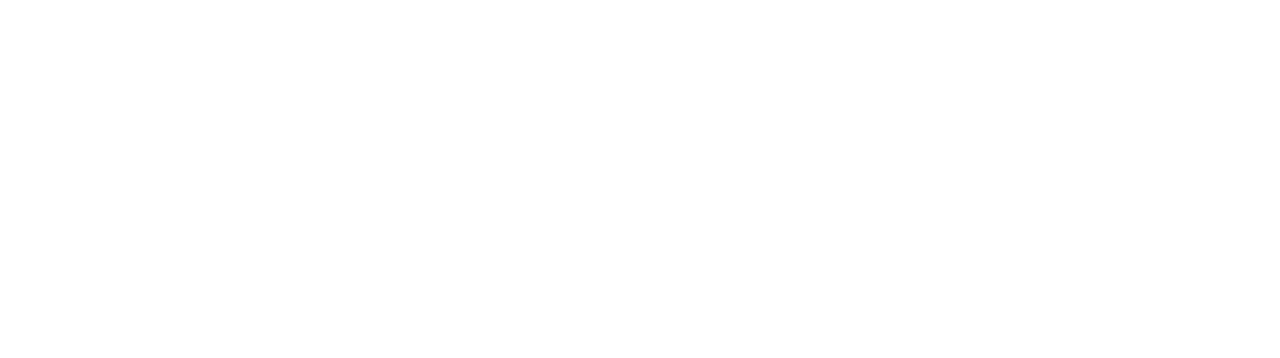
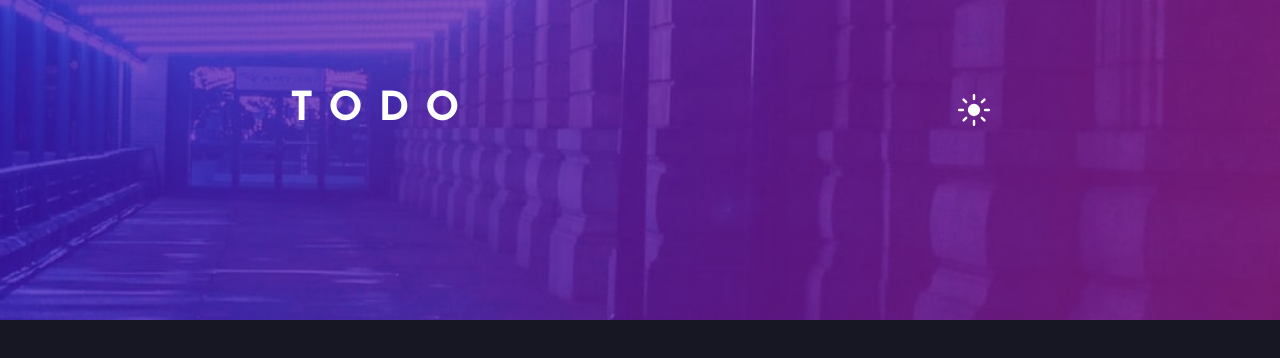
Before and after one commit to gdev-13/todo-app-challenge, a React (Vite) app: page / in a window 1280 px wide. Shown: the top 358 px of the page. Built offline with nearby package versions, Linux system fonts and the light colour scheme.

Commit message:
feat: adicionar header com título e icon de alternância de tema

```diff
--- a/src/App.tsx
+++ b/src/App.tsx
@@ -1,7 +1,12 @@
+import ToDoHeader from "./components/ToDoHeader";
+
 function App() {
     return (
-        <>
-        </>
+        <main className="bg-dark-navy-950 h-screen">
+            <div className="bg-[url('/images/bg-desktop-dark.jpg')] h-80 bg-cover bg-center">
+                <ToDoHeader />
+            </div>
+        </main>
     )
 }
 
--- /dev/null
+++ b/src/components/ToDoHeader/index.tsx
@@ -0,0 +1,14 @@
+import IconSun from '/images/icon-sun.svg'
+
+function ToDoHeader() {
+    return (
+        <header className="flex justify-between max-w-175 m-auto mb-6 pt-20">
+            <h1 className='text-white text-[2.5rem] font-bold tracking-[1rem]'>TODO</h1>
+            <button>
+                <img className="w-8 h-8" src={IconSun} alt="Alternar tema"></img>
+            </button>
+        </header>
+    )
+};
+
+export default ToDoHeader;
```
